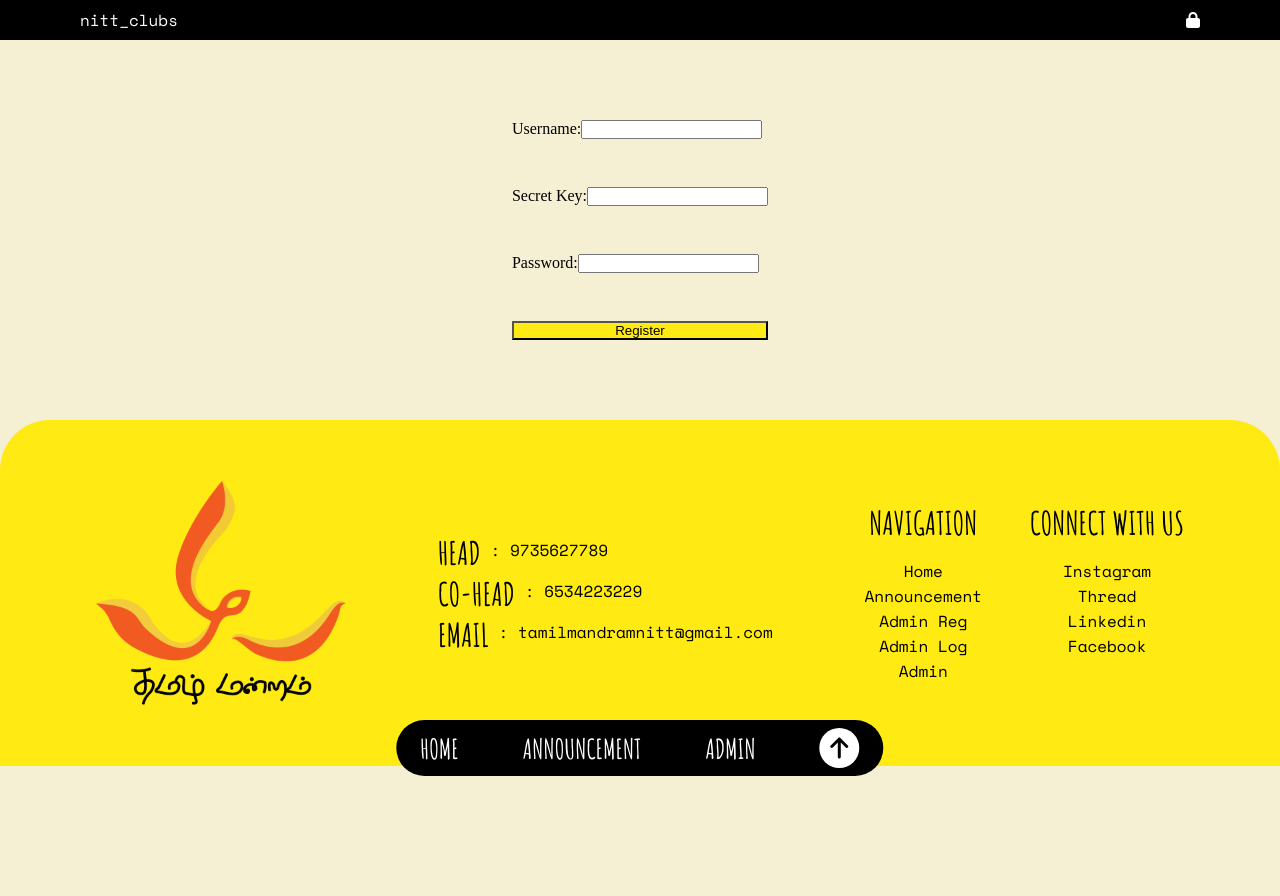
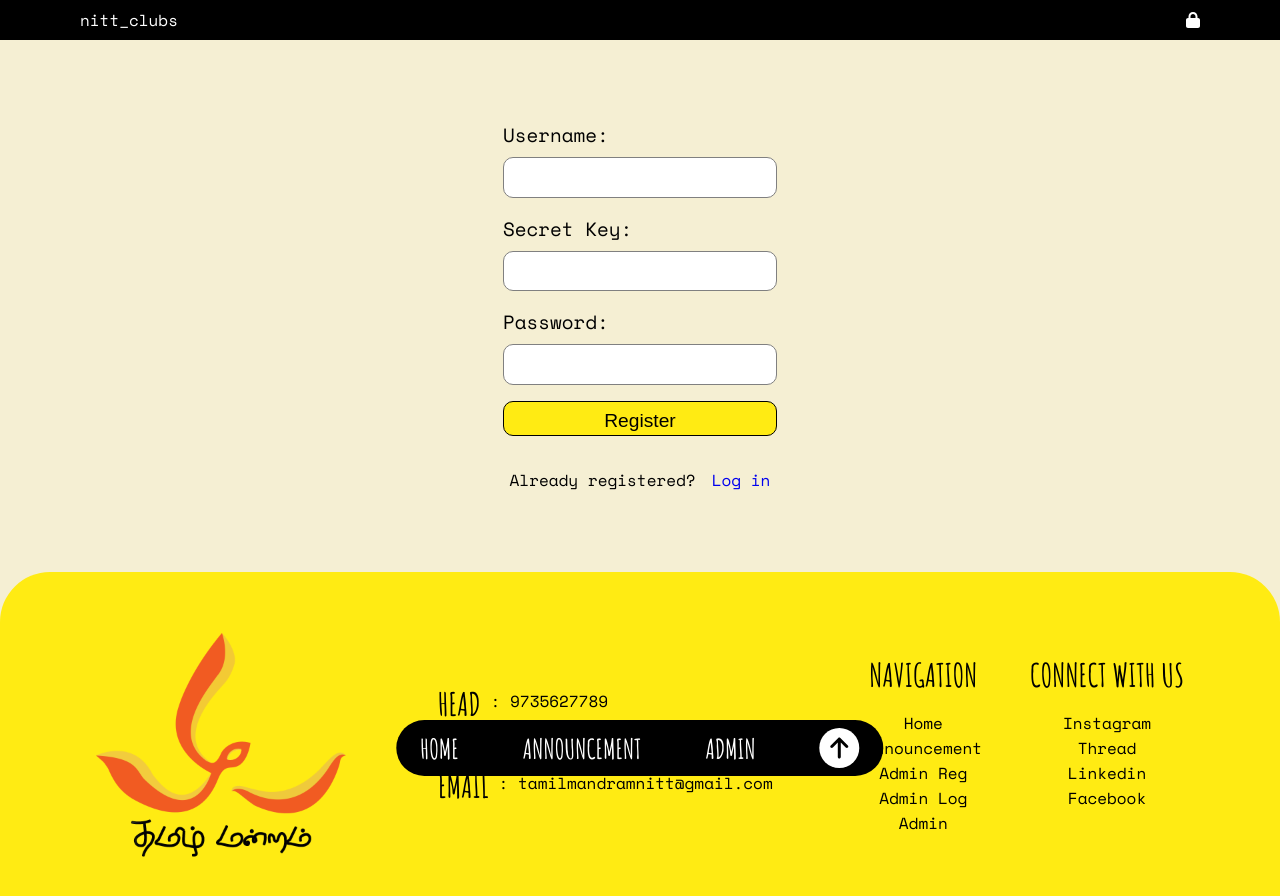
Before and after one commit to g-ka/tamil_mandram, a React (Create React App) app: page /tamil_mandram/admin_reg in a window 1280 px wide. Shown: the top 896 px of the page. Before the commit the page ends 800 px from the top, so only its background shows below. Built offline with nearby package versions, Linux system fonts and the light colour scheme; no server answers.

Commit message:
admin_reg_ui/ux_update

```diff
--- a/src/component/admin/Admin_reg.js
+++ b/src/component/admin/Admin_reg.js
@@ -1,5 +1,5 @@
-import React, { useRef, useState } from 'react';
-import { useNavigate } from 'react-router-dom';
+import React, { useState } from 'react';
+import { Link, useNavigate } from 'react-router-dom';
 import Axios from '../../api/Axios';
 
 const Admin_reg = () => {
@@ -127,8 +127,8 @@ const Admin_reg = () => {
           />
         </div>
         <button
+          className='admin_reg_section_form_button'
           type='submit'
-          className='admin_reg_section_form_button'
           style={{
             cursor: is_loading || button != 'Register' ? 'not-allowed' : 'pointer',
             pointerEvents: is_loading || button != 'Register' ? 'none' : 'auto',
@@ -136,9 +136,14 @@ const Admin_reg = () => {
             color: button == 'Registered' || button == 'Failed' ? 'white' : 'black'
           }}
         >
-          {button}
+          <p className='top'>{button}</p>
+          <p className='bottom'>{button}</p>
         </button>
       </form>
+      <div className='admin_reg_section_link'>
+        <p>Already registered?</p>
+        <Link to='/admin_log'>Log in</Link>
+      </div>
     </section>
   )
 }
--- a/src/scss/pages/admin/_admin_reg.scss
+++ b/src/scss/pages/admin/_admin_reg.scss
@@ -1,5 +1,7 @@
 .admin_reg_section{
   display: flex;
+  flex-direction: column;
+  row-gap: 2rem;
   justify-content: center;
   align-items: center;
   padding: 5rem 0;
@@ -15,6 +17,57 @@
   &_form{
     display: flex;
     flex-direction: column;
-    row-gap: 3rem;
+    row-gap: 1rem;
+
+    &_username, &_seckey, &_password{
+      display: flex;
+      flex-direction: column;
+      row-gap: 0.5rem;
+
+      label{
+        font-size: 1.2rem;
+        font-family: 'Space Mono', sans-serif;
+      }
+
+      input{
+        padding: 0.3rem 1rem;
+        border: 1px solid gray;
+        font-size: 1.2rem;
+        border-radius: 10px;
+        font-family: 'Space Mono', sans-serif;
+      }
+    }
+
+    button{
+      border: 1px solid black;
+      border-radius: 10px;
+      height: 35px;
+      display: inline-block;
+      padding: 0.5rem 1rem;
+      overflow: hidden;
+      font-size: 1.2rem;
+
+      .top, .bottom{
+        transition: transform 0.2s;
+      }
+    }
+    button:hover{
+      .top{
+        transform: translateY(-130%) skew(45deg);
+      }
+      .bottom{
+        transform: translateY(-110%);
+      }
+    }
+  }
+
+  &_link{
+    display: flex;
+    column-gap: 1rem;
+    font-family: 'Space Mono', sans-serif;
+
+    a{
+      text-decoration: none;
+    }
   }
 }
--- a/src/scss/pages/home/sections/_contact_section.scss
+++ b/src/scss/pages/home/sections/_contact_section.scss
@@ -151,7 +151,6 @@
         font-size: 1rem;
         font-weight: 400;
         font-family: 'Space Mono', sans-serif;
-        transition: background-color 0.2s;
         overflow: hidden;
         height: 35px;
 
--- a/src/style.css
+++ b/src/style.css
@@ -999,7 +999,6 @@ body {
   font-size: 1rem;
   font-weight: 400;
   font-family: "Space Mono", sans-serif;
-  transition: background-color 0.2s;
   overflow: hidden;
   height: 35px;
 }
@@ -1089,6 +1088,8 @@ body {
 
 .admin_reg_section {
   display: flex;
+  flex-direction: column;
+  row-gap: 2rem;
   justify-content: center;
   align-items: center;
   padding: 5rem 0;
@@ -1103,7 +1104,49 @@ body {
 .admin_reg_section_form {
   display: flex;
   flex-direction: column;
-  row-gap: 3rem;
+  row-gap: 1rem;
+}
+.admin_reg_section_form_username, .admin_reg_section_form_seckey, .admin_reg_section_form_password {
+  display: flex;
+  flex-direction: column;
+  row-gap: 0.5rem;
+}
+.admin_reg_section_form_username label, .admin_reg_section_form_seckey label, .admin_reg_section_form_password label {
+  font-size: 1.2rem;
+  font-family: "Space Mono", sans-serif;
+}
+.admin_reg_section_form_username input, .admin_reg_section_form_seckey input, .admin_reg_section_form_password input {
+  padding: 0.3rem 1rem;
+  border: 1px solid gray;
+  font-size: 1.2rem;
+  border-radius: 10px;
+  font-family: "Space Mono", sans-serif;
+}
+.admin_reg_section_form button {
+  border: 1px solid black;
+  border-radius: 10px;
+  height: 35px;
+  display: inline-block;
+  padding: 0.5rem 1rem;
+  overflow: hidden;
+  font-size: 1.2rem;
+}
+.admin_reg_section_form button .top, .admin_reg_section_form button .bottom {
+  transition: transform 0.2s;
+}
+.admin_reg_section_form button:hover .top {
+  transform: translateY(-130%) skew(45deg);
+}
+.admin_reg_section_form button:hover .bottom {
+  transform: translateY(-110%);
+}
+.admin_reg_section_link {
+  display: flex;
+  column-gap: 1rem;
+  font-family: "Space Mono", sans-serif;
+}
+.admin_reg_section_link a {
+  text-decoration: none;
 }
 
 .admin_log_section {
```
Also changed, not shown: 1 other file (tests, documents, lock files or other folders).
